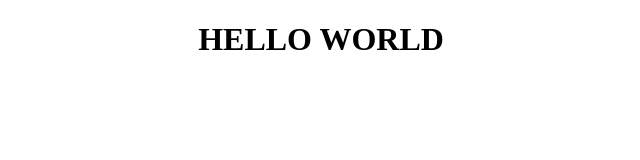
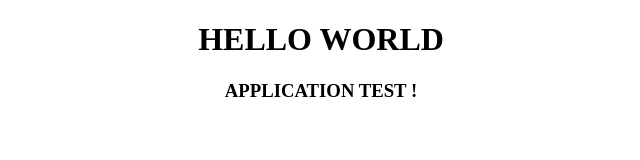
Before and after one commit to mberafta/openshift, a website: page views/index.html in a window 1280 px wide. Shown: the whole page, without its empty margins (319-959 px from the left). Drawn offline with Linux system fonts and the light colour scheme.

Commit message:
Update index.html

```diff
--- a/views/index.html
+++ b/views/index.html
@@ -8,6 +8,7 @@
 <body>
     <div style="text-align:center;">
       <h1>HELLO WORLD</h1>
+      <h3>APPLICATION TEST ! </h3>
   </div>
 </body>
 </html>
```
